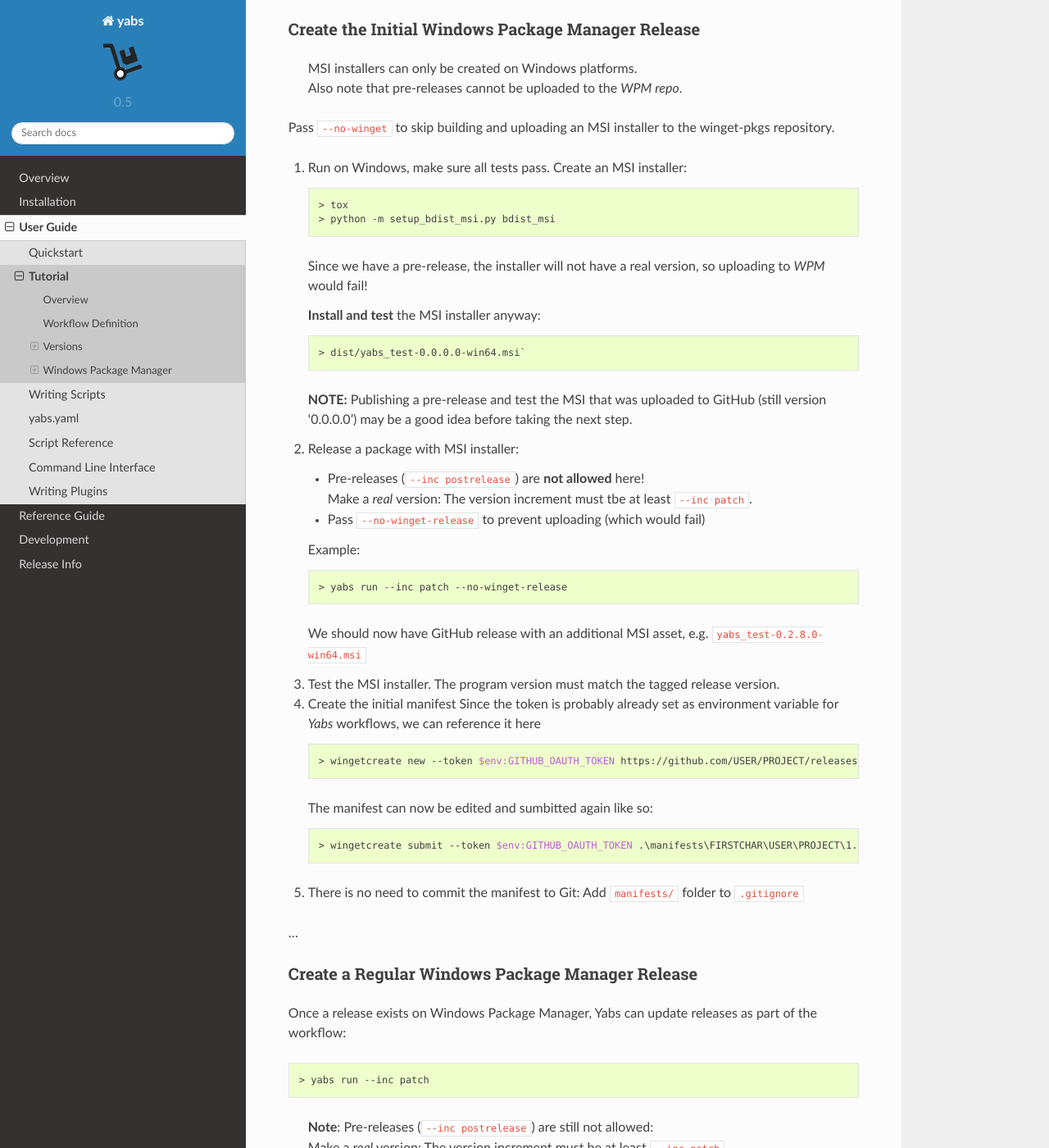
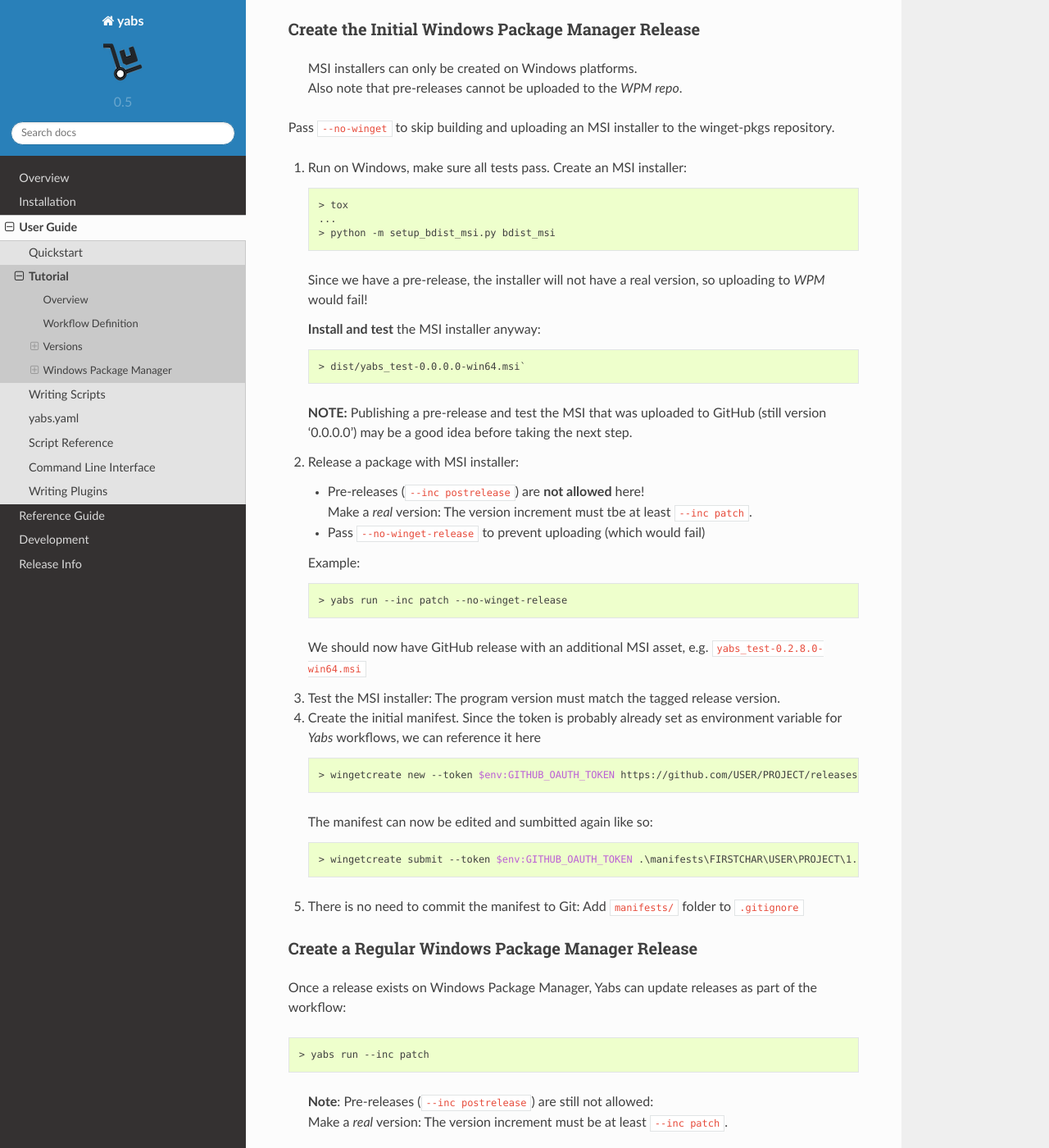
Before and after one commit to mar10/yabs, a Sphinx documentation site: the page built from docs/sphinx/ug_tutorial.md, in a window 1280 px wide and 1400 px high, scrolled down 5271 px. Shown: the whole window at 82% size. Built offline with Sphinx 7.4.7 and the Read the Docs theme 2.0.0, drawn with Linux system fonts in a browser that asks for light colours.

````diff
--- a/docs/sphinx/ug_tutorial.md
+++ b/docs/sphinx/ug_tutorial.md
@@ -262,6 +262,7 @@ to the winget-pkgs repository.
     Create an MSI installer:
     ```ps1
     > tox
+    ...
     > python -m setup_bdist_msi.py bdist_msi
     ```
     Since we have a pre-release, the installer will not have a real version, so
@@ -291,10 +292,10 @@ to the winget-pkgs repository.
     We should now have GitHub release with an additional MSI asset, e.g.
     `yabs_test-0.2.8.0-win64.msi`
 
-3. Test the MSI installer. The program version must match the tagged release
+3. Test the MSI installer: The program version must match the tagged release
     version.
 
-4. Create the initial manifest
+4. Create the initial manifest.
     Since the token is probably already set as environment variable
     for *Yabs* workflows, we can reference it here
 
@@ -310,7 +311,6 @@ to the winget-pkgs repository.
 5. There is no need to commit the manifest to Git:
     Add `manifests/` folder to `.gitignore`
 
-...
 
 
 ### Create a Regular Windows Package Manager Release
````
